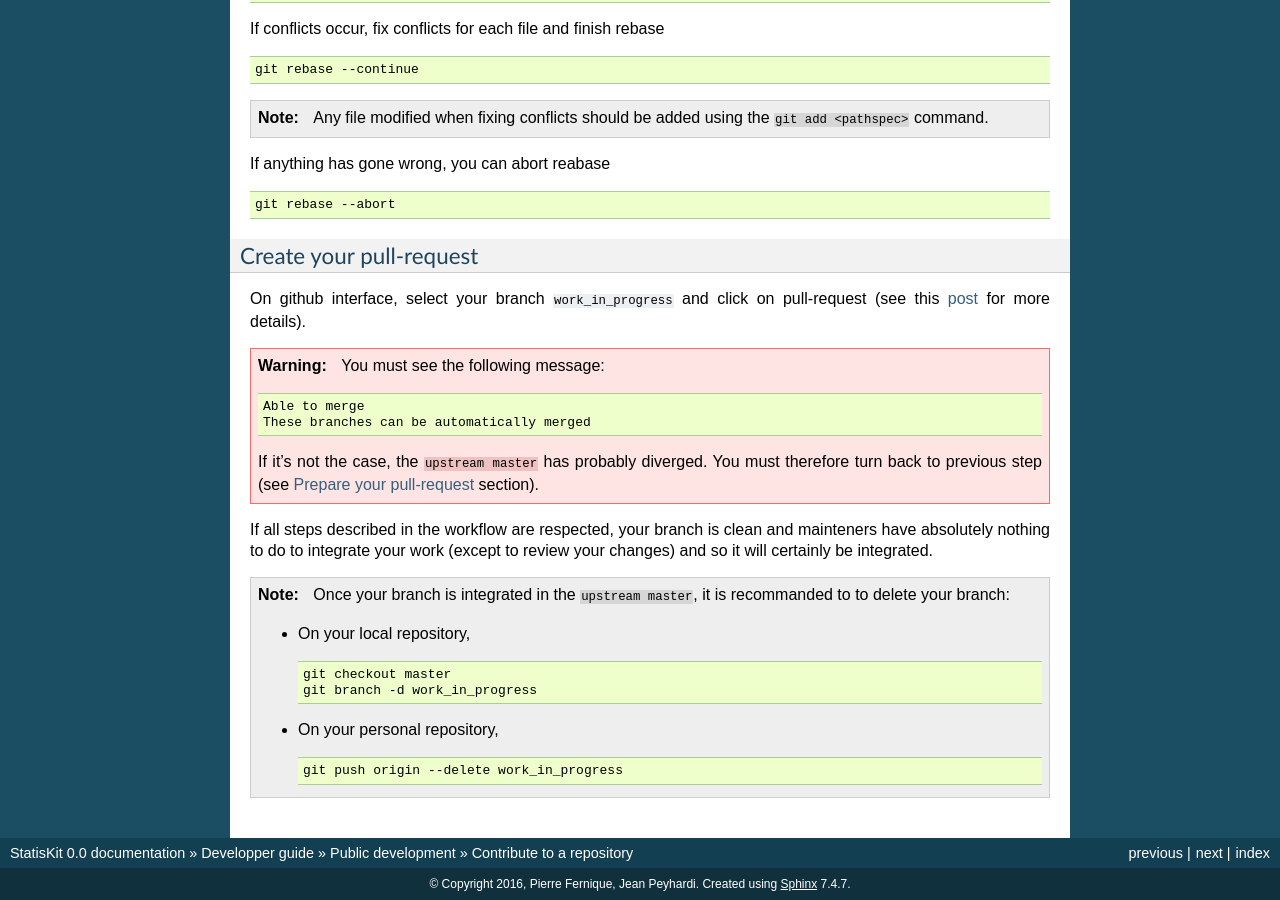
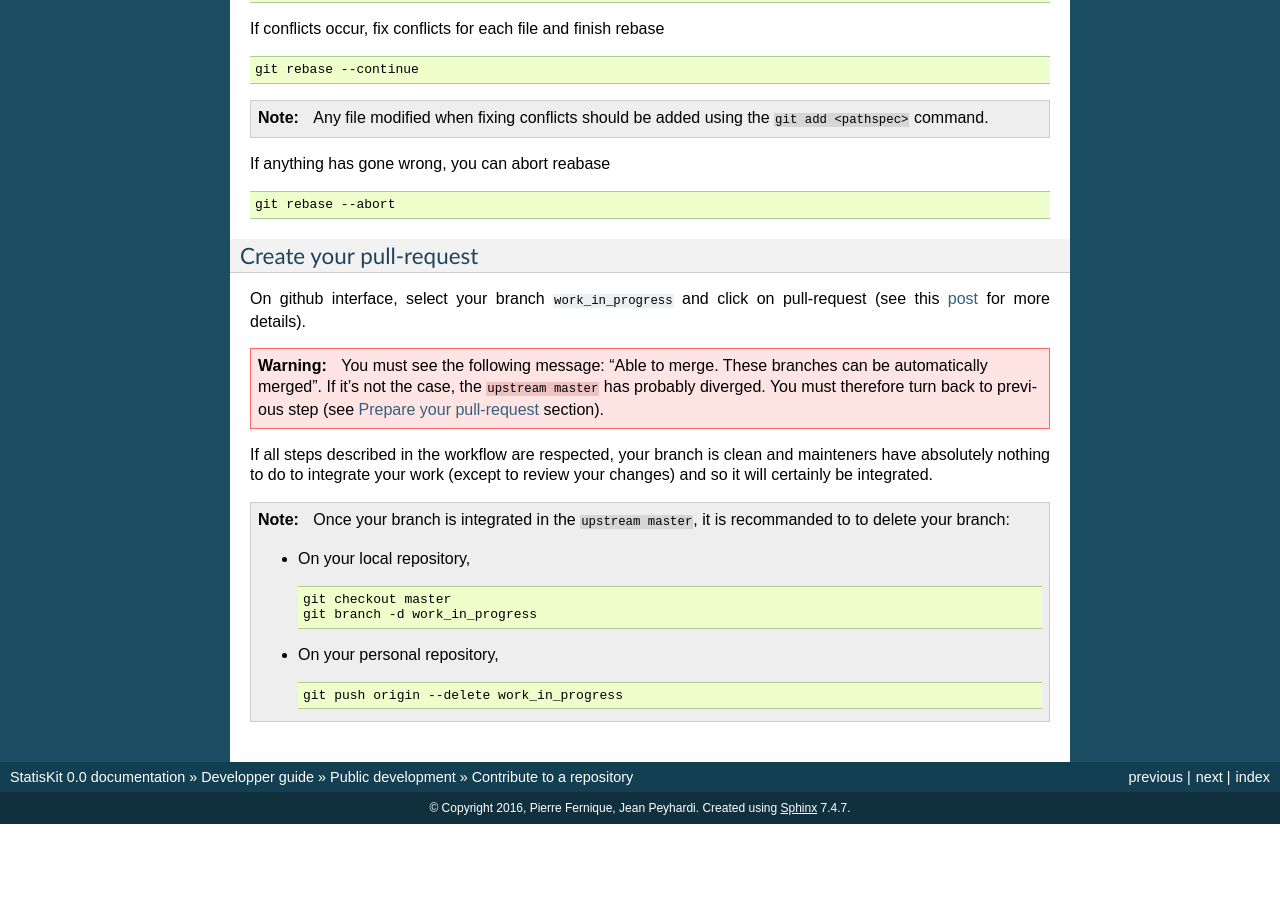
Before and after one commit to StatisKit/StatisKit, a Sphinx documentation site: the page built from doc/developper/public/contribute.rst, in a window 1280 px wide and 900 px high, scrolled down 3078 px. Built offline with Sphinx 7.4.7, drawn with Linux system fonts in a browser that asks for light colours; pages that are not in the unit, such as notebooks, are missing from menus; after the commit the page ends 3902 px from its top, so only the background shows below that.

Commit message:
modify commit documentation

```diff
--- a/doc/developper/public/contribute.rst
+++ b/doc/developper/public/contribute.rst
@@ -254,11 +254,7 @@ On github interface, select your branch :code:`work_in_progress` and click on pu
 
 .. warning::
 
-    You must see the following message::
-
-        Able to merge
-        These branches can be automatically merged
-
+    You must see the following message: "Able to merge. These branches can be automatically merged".
     If it's not the case, the :code:`upstream master` has probably diverged.
     You must therefore turn back to previous step (see `Prepare your pull-request`_ section).
 
```
